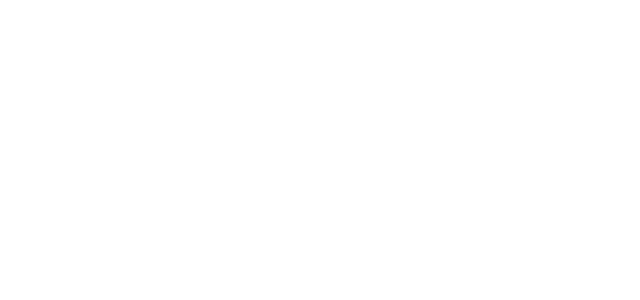
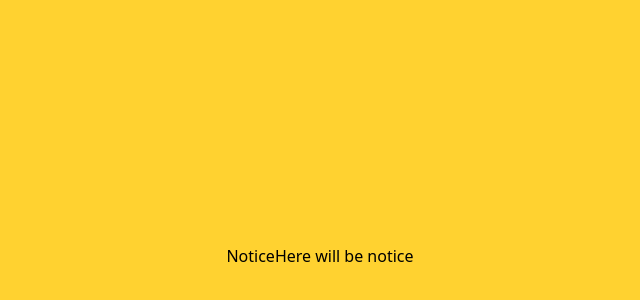
Before and after one commit to Ankit-Kumar-108/Radharaman-Ayurveda-College, a Next.js app: page /admin/notices in a window 1280 px wide. Shown: the part 144-444 px from the top of the page, without its empty margins (320-960 px from the left). Built offline with nearby package versions, Linux system fonts and the light colour scheme.

Commit message:
minor deploy error fix

```diff
--- a/src/app/admin/notices/page.tsx
+++ b/src/app/admin/notices/page.tsx
@@ -2,7 +2,9 @@
 
 export default function Notice(){
     return(
-        <div>
+        <div className="w-dvw h-dvh bg-amber-300 flex justify-center items-center">
+            <h1>Notice</h1>
+            <p>Here will be notice</p>
         </div>
     )
 }
--- a/src/app/admin/students/page.tsx
+++ b/src/app/admin/students/page.tsx
@@ -1,8 +1,10 @@
 
 
-export default function Notice(){
+export default function Student(){
     return(
-        <div>
+        <div className="w-dvw h-dvh bg-amber-300 flex justify-center items-center">
+            <h1>students</h1>
+            <p>Here will be students</p>
         </div>
     )
 }
```
